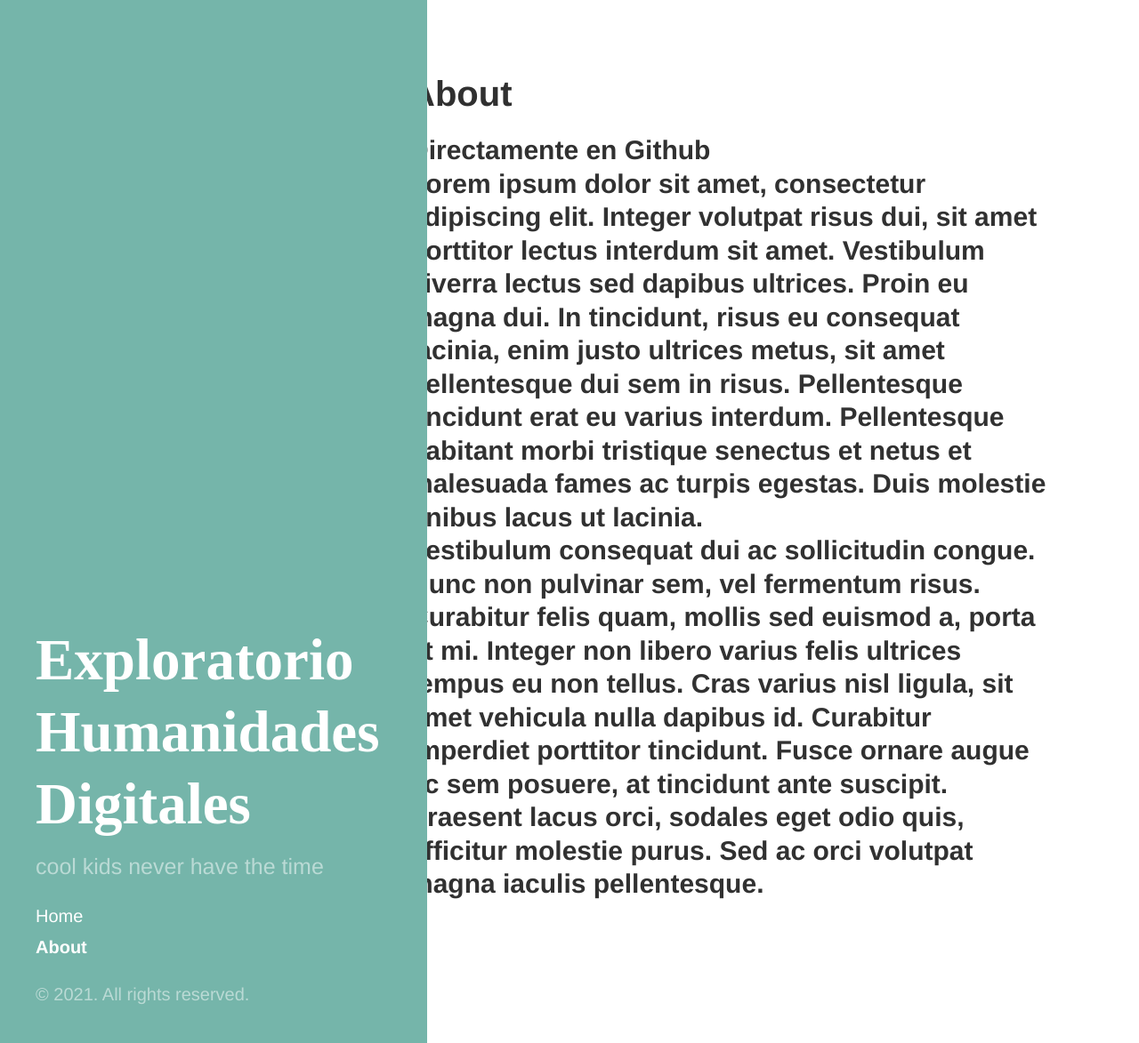
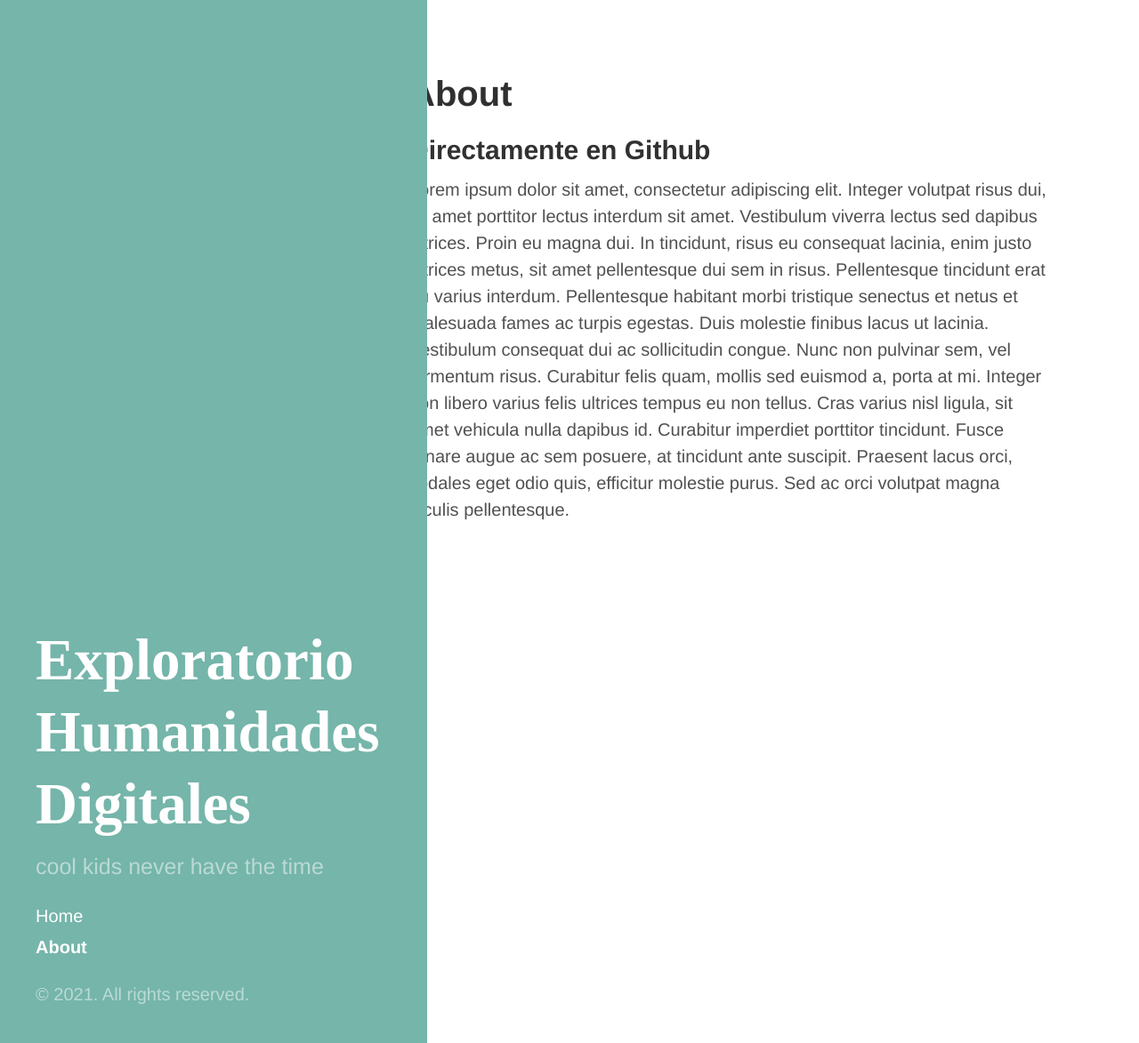
Before and after one commit to Neotropico/ExploratorioHD, a Jekyll site: the page built from About.html, in a window 1280 px wide and 1173 px high. Shown: the whole window at 89% size. Built offline with Jekyll 4.4.1, drawn with Linux system fonts in a browser that asks for light colours; some web fonts are replaced.

```diff
--- a/About.html
+++ b/About.html
@@ -2,7 +2,7 @@
 layout: page
 title: About
 ---
-<h2> Directamente en Github</2>
+<h2> Directamente en Github</h2>
 <p>
 Lorem ipsum dolor sit amet, consectetur adipiscing elit. Integer volutpat risus dui, sit amet porttitor lectus interdum sit amet. Vestibulum viverra lectus sed dapibus ultrices. Proin eu magna dui. In tincidunt, risus eu consequat lacinia, enim justo ultrices metus, sit amet pellentesque dui sem in risus. Pellentesque tincidunt erat eu varius interdum. Pellentesque habitant morbi tristique senectus et netus et malesuada fames ac turpis egestas. Duis molestie finibus lacus ut lacinia. <br>
 
```
